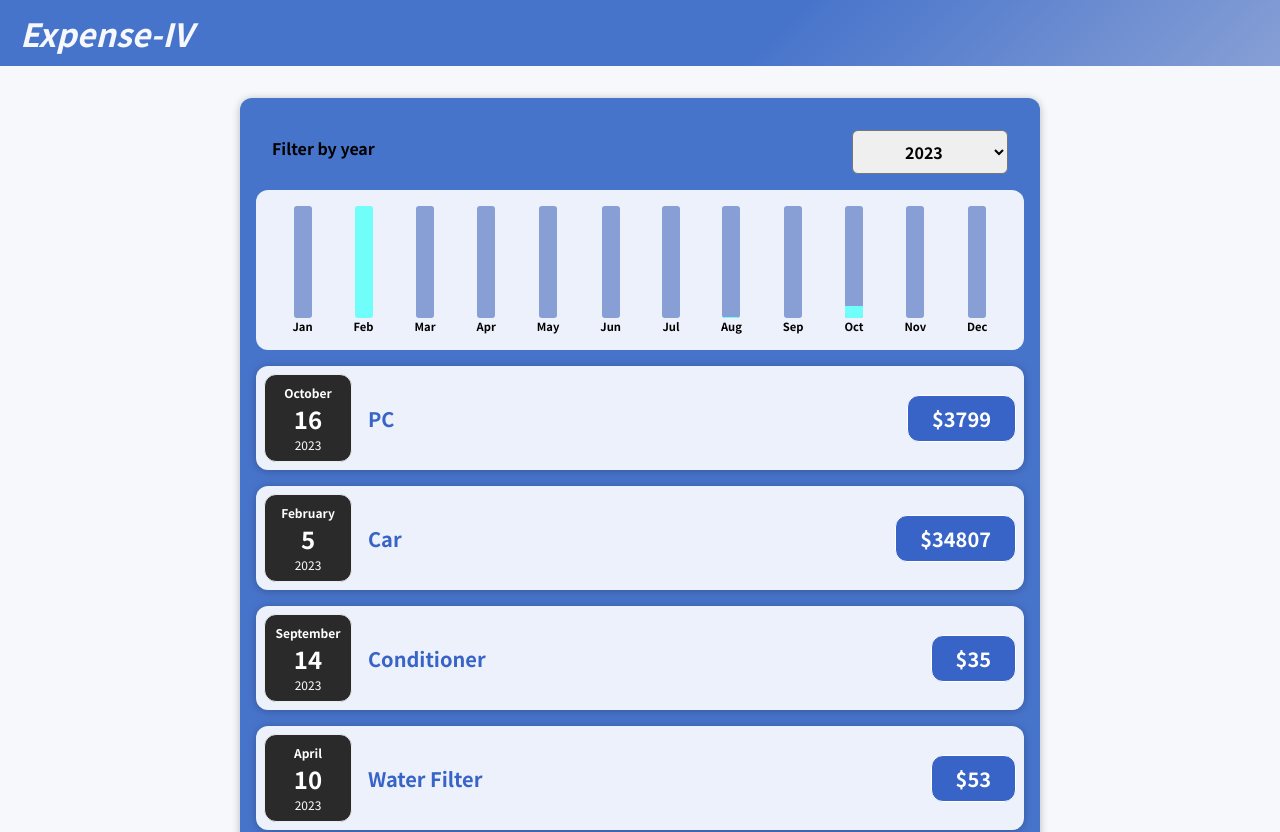
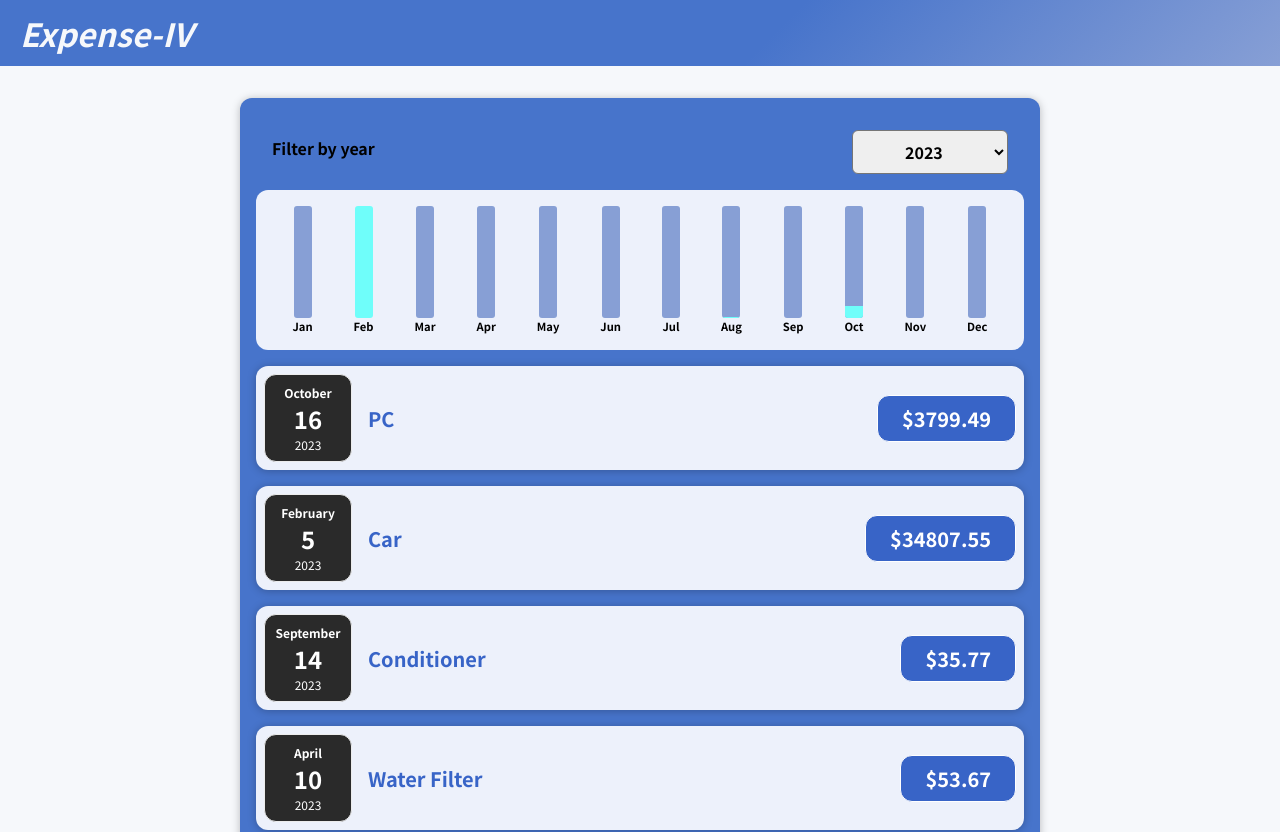
Before and after one commit to valeratech/expense-app, a React (Create React App) app: page / in a window 1280 px wide. Shown: the top 832 px of the page. Built offline with nearby package versions, Linux system fonts and the light colour scheme; the HTML template or start-up script is replaced by a standard one.

Commit message:
Removed parseInt from the prop: <div> 'expense-item__price' in ExpenseItem.jsx causing the amount/value to display in whole-numbers.

```diff
--- a/src/components/Expenses/ExpenseItem.jsx
+++ b/src/components/Expenses/ExpenseItem.jsx
@@ -4,13 +4,12 @@ import Card from "../shared/Card";
 import ExpenseDate from "./ExpenseDate";
 
 function ExpenseItem(props) {
-    console.log(typeof props.item.amount);
     return (
         <Card className="expense-item">
             <ExpenseDate date={props.item.date} />
             <div className="expense-item__description">
                 <h2>{props.item.title}</h2>
-                <div className="expense-item__price">${parseInt(props.item.amount.toFixed(2))}</div>
+                <div className="expense-item__price">${props.item.amount.toFixed(2)}</div>
             </div>
         </Card>
     )
```
